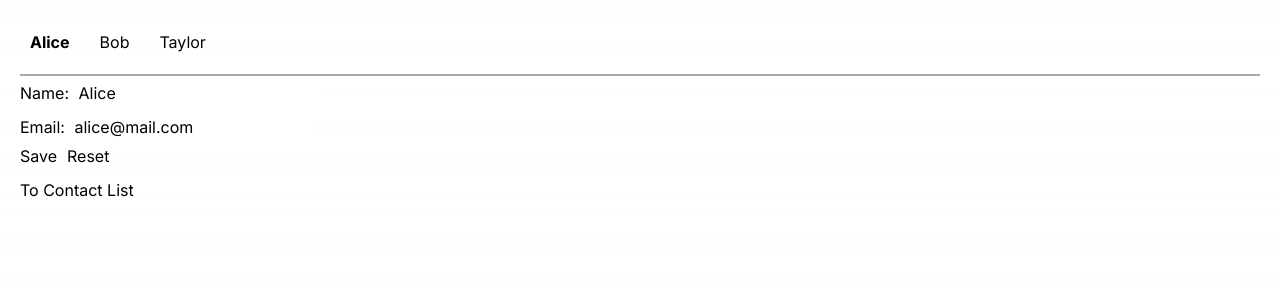
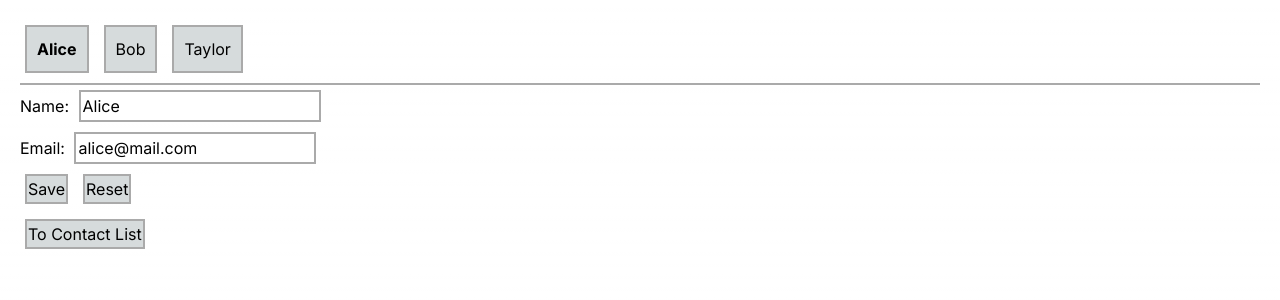
Before and after one commit to chut89/demo-set-intersection-client, a Next.js app: page /reset-detail-form in a window 1280 px wide. Shown: the top 300 px of the page. Built offline with nearby package versions, Linux system fonts and the light colour scheme.

Commit message:
override tailwind styles

```diff
--- a/src/app/(input)/reset-detail-form/form.css
+++ b/src/app/(input)/reset-detail-form/form.css
@@ -12,11 +12,15 @@ div section ul, div section li {
 
 div section li { display: inline-block; }
 
-li button {
+section li button {
   padding: 10px;
 }
 
 button {
   margin-right: 10px;
   margin-bottom: 10px;
+  border-width: 2px;
+  padding: 1px;
+  background-color: rgb(var(--background-start-rgb));
+  border-color: #aaa;
 }
--- a/src/app/(input)/reset-detail-form/page.tsx
+++ b/src/app/(input)/reset-detail-form/page.tsx
@@ -48,7 +48,7 @@ export default function ContactManager() {
         initialData={selectedContact}
         onSave={handleSave}
       />
-      <button type="button" onClick={() => router.push('/show-reverse-order')}>
+      <button onClick={() => router.push('/show-reverse-order')}>
         To Contact List
       </button>
     </div>
--- a/src/app/(input)/show-reverse-order/page.tsx
+++ b/src/app/(input)/show-reverse-order/page.tsx
@@ -33,7 +33,7 @@ export default function ContactList() {
           </li>
         )}
       </ul>
-      <button type="button" onClick={() => router.push('/reset-detail-form')}>
+      <button onClick={() => router.push('/reset-detail-form')}>
         To Edit contacts
       </button>
     </>
--- a/src/app/chat/chat.css
+++ b/src/app/chat/chat.css
@@ -38,14 +38,13 @@ code {
   font-size: 1.2em;
 }
 
-ul,
-li {
+section ul li {
   list-style: none;
   margin: 0;
   padding: 0;
 }
 
-li button {
+section.contact-list ul li button {
   width: 100px;
   padding: 10px;
   margin-right: 10px;
--- a/src/app/clock/clock.css
+++ b/src/app/clock/clock.css
@@ -50,6 +50,7 @@ div li {
   width: 70px;
   height: 100px;
 }
+div ul li { list-style:none; }
 
 .day {
   background: #fff;
--- a/src/app/globals.css
+++ b/src/app/globals.css
@@ -29,3 +29,22 @@ body {
   margin: 20px;
   padding: 0;
 }
+/* override style provided by tailwind*/
+li {
+  list-style: disc;
+}
+
+button {
+  margin: 5px;
+  border-width: 2px;
+  padding: 1px;
+  background-color: rgb(var(--background-start-rgb));
+  border-color: #aaa;
+}
+
+input, textarea{
+  margin: 1px;
+  border-width: 2px;
+  padding: 2px;
+  border-color: #aaa;
+}
--- a/src/app/profiles/profiles.css
+++ b/src/app/profiles/profiles.css
@@ -62,5 +62,6 @@ h1, h2, h3, h4, h5, h6 {
   font-weight: bold !important; /* TODO: fix this if you can*/
 }
 
-ul { padding: 0px 10px 0px 20px; }
-li { margin: 5px; }
+section section ul { padding: 0px 10px 0px 20px; }
+section section li { margin: 5px; }
+section section ul li { list-style: disc }
--- a/src/app/shopping-cart/shopping-cart.css
+++ b/src/app/shopping-cart/shopping-cart.css
@@ -2,8 +2,4 @@ ul {
   padding-inline-start: 20px;
 }
 
-li {
-  list-style: disc;
-}
-
 button { margin: 5px; }
```
